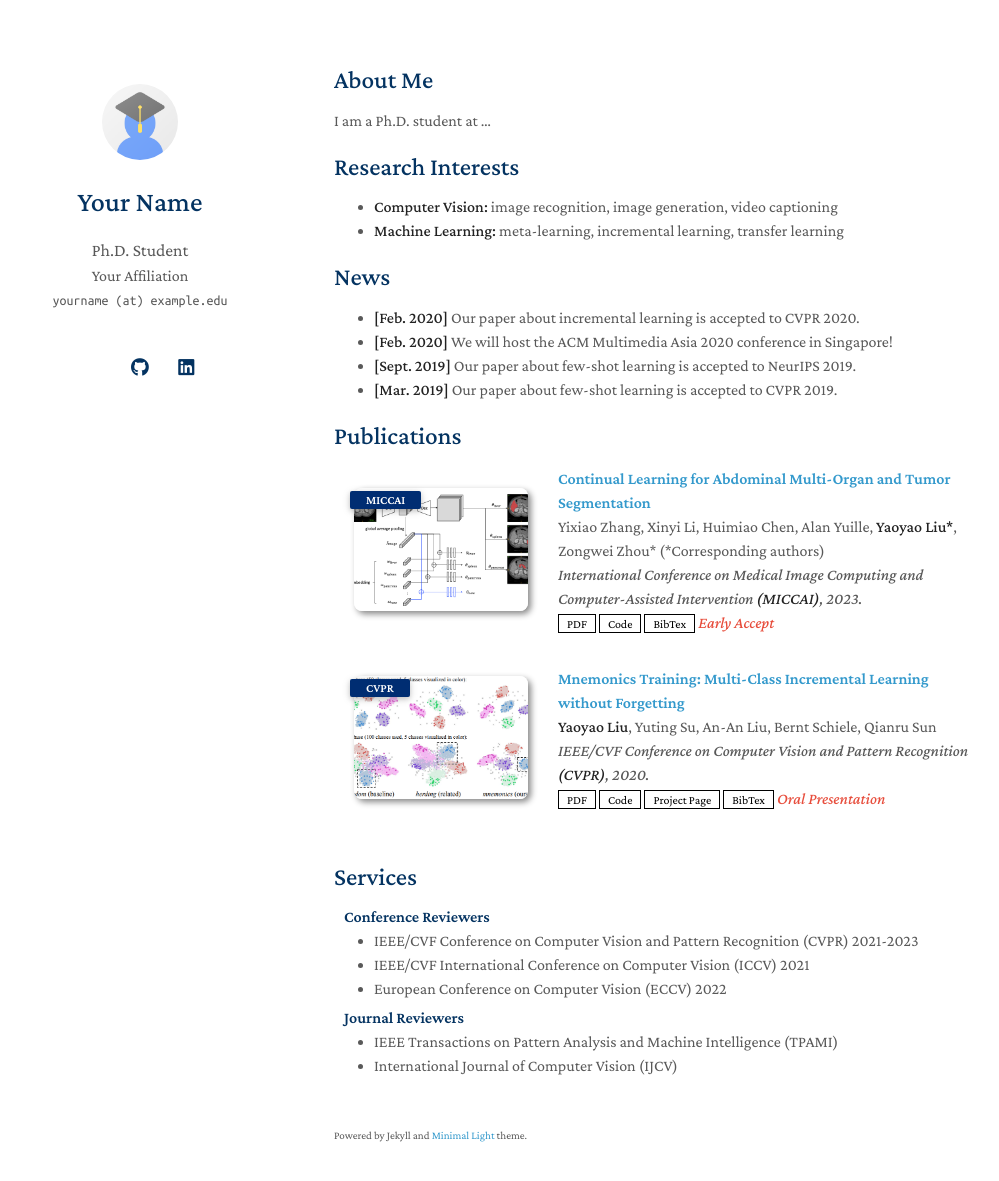
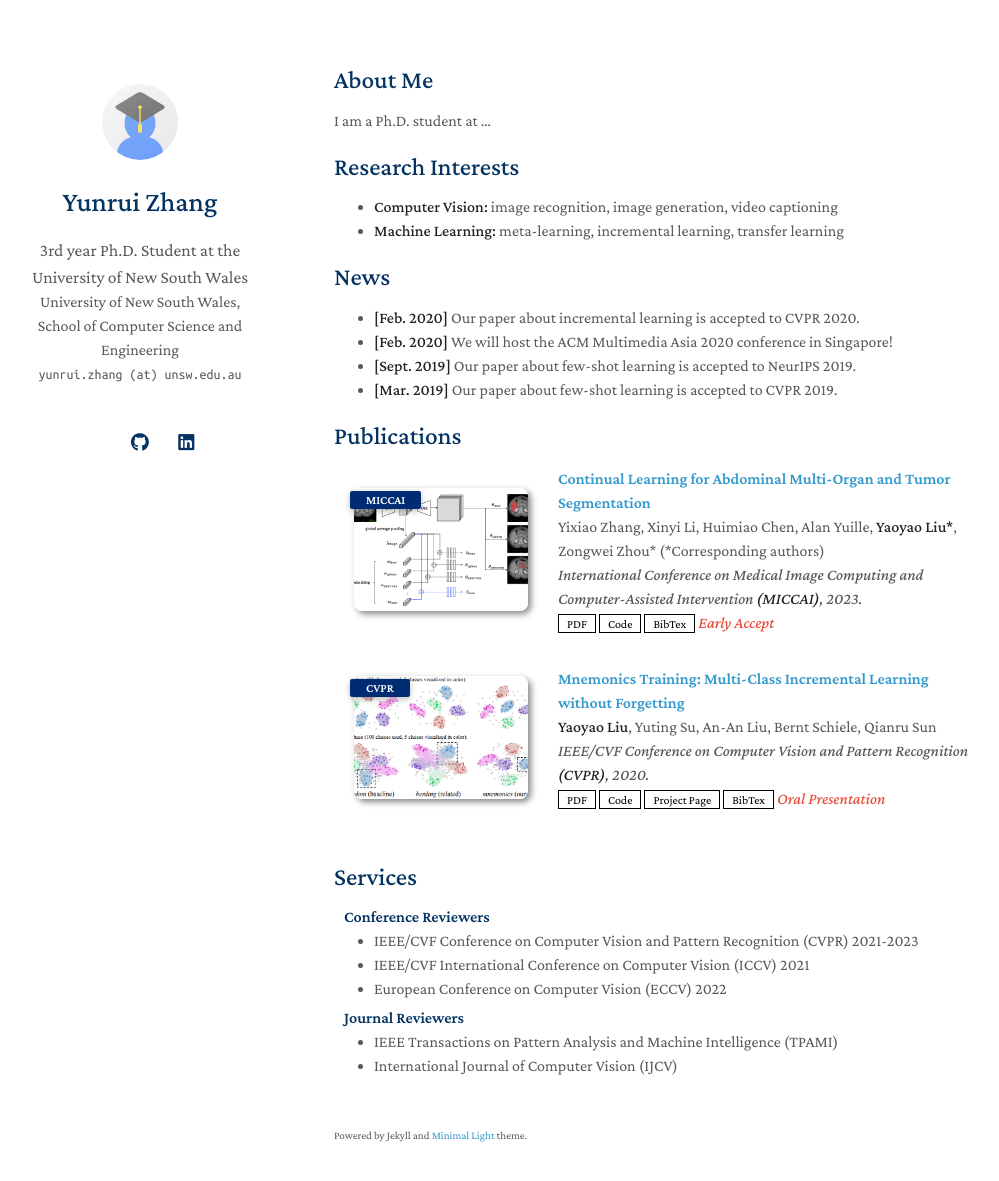
Before and after one commit to YunruiZhang/yunruizhang.github.io, a Jekyll site: the page built from index.md, in a window 1280 px wide and 1216 px high. Shown: the top 1181 px of the window, without its empty margins (136-1135 px from the left). Built offline with Jekyll 4.4.1, drawn with Linux system fonts in a browser that asks for light colours; a style sheet for code colours, icons or effects is not loaded; our own code applies the rules of GitHub Pages for plain Markdown files.

Commit message:
add names etc

```diff
--- a/_config.yml
+++ b/_config.yml
@@ -1,8 +1,8 @@
 # Basic Information
-title: Your Name
-position: Ph.D. Student
-affiliation: Your Affiliation
-email: yourname (at) example.edu
+title: Yunrui Zhang
+position: 3rd year Ph.D. Student at the University of New South Wales
+affiliation: University of New South Wales, School of Computer Science and Engineering
+email: yunrui.zhang (at) unsw.edu.au
 
 # Search Engine Optimization (SEO)
 # The following information is used to improve the website traffic from search engines, e.g., Google.
```
Also changed, not shown: 1 other file.
